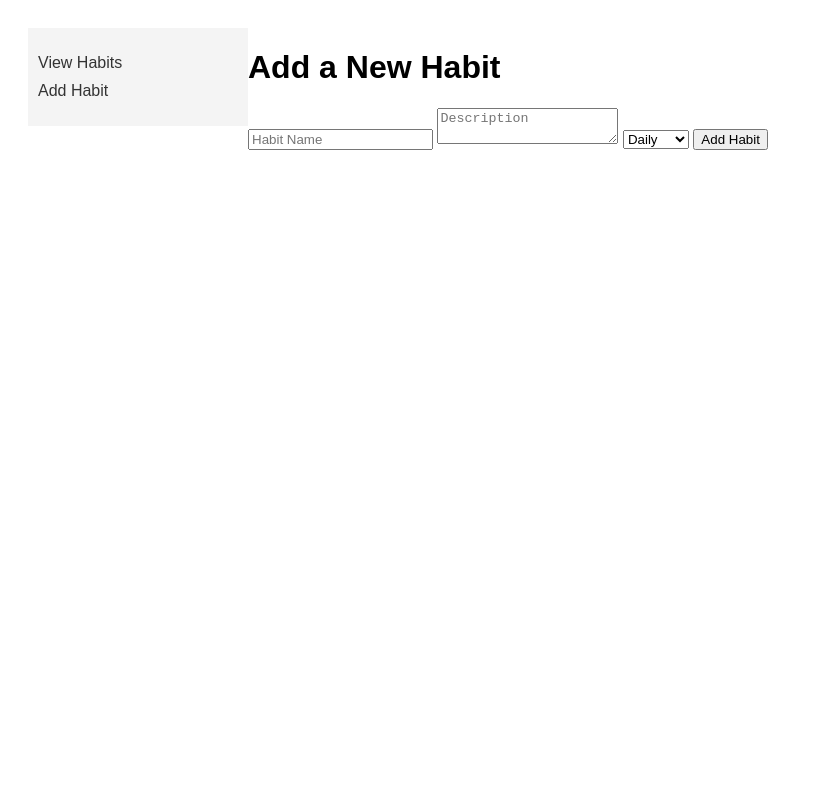
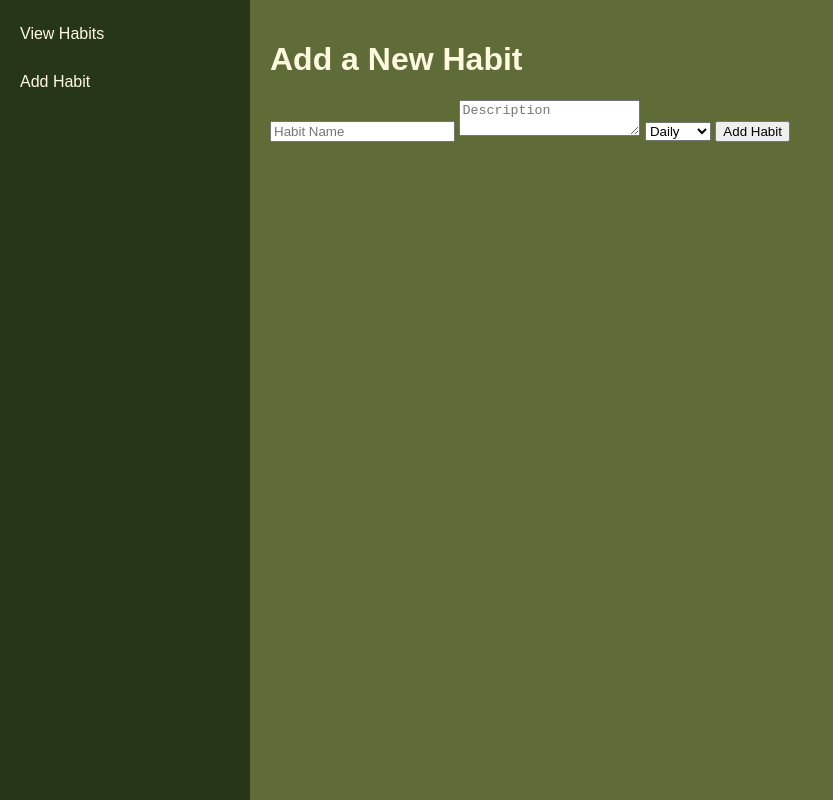
Before and after one commit to laurafigueras64/habit-tracker, a website: page frontend/add-habit.html in a window 1280 px wide. Shown: the whole page, without its empty margins (0-833 px from the left). Drawn offline with Linux system fonts and the light colour scheme.

Commit message:
menu placement and background colors

```diff
--- a/frontend/app.js
+++ b/frontend/app.js
@@ -1,6 +1,21 @@
 const form = document.getElementById('habit-form');
 const habitList = document.getElementById('habit-list');
 
+// Function to dynamically load the menu
+const loadMenu = async () => {
+    try {
+        const response = await fetch('menu.html');
+        if (!response.ok) {
+            throw new Error(`Failed to load menu: ${response.statusText}`);
+        }
+        const html = await response.text();
+        document.getElementById('menu-container').innerHTML = html;
+    } catch (error) {
+        console.error('Error loading menu:', error);
+    }
+};
+
+// Handle form submission for adding a habit
 if (form) {
     form.addEventListener('submit', async (e) => {
         e.preventDefault();
@@ -8,6 +23,7 @@ if (form) {
         const description = document.getElementById('habit-description').value;
         const frequency = document.getElementById('habit-frequency').value;
 
+        try {
             const response = await fetch('/add-habit', {
                 method: 'POST',
                 headers: { 'Content-Type': 'application/json' },
@@ -15,12 +31,18 @@ if (form) {
             });
             const result = await response.json();
             alert(result.message);
-        window.location.href = 'index.html';
+            window.location.href = 'index.html'; // Redirect to the habits page
+        } catch (error) {
+            console.error('Error adding habit:', error);
+            alert('Failed to add habit. Please try again.');
+        }
     });
 }
 
+// Load and display habits if the habit list exists
 if (habitList) {
     const loadHabits = async () => {
+        try {
             const response = await fetch('/habits');
             const habits = await response.json();
             habitList.innerHTML = habits.map(habit => `
@@ -30,24 +52,15 @@ if (habitList) {
                     <p>Frequency: ${habit.frequency}</p>
                 </div>
             `).join('');
+        } catch (error) {
+            console.error('Error loading habits:', error);
+            habitList.innerHTML = '<p>Failed to load habits. Please try again later.</p>';
+        }
     };
     loadHabits();
 }
 
+// On DOMContentLoaded, dynamically load the menu
 document.addEventListener('DOMContentLoaded', () => {
-    // Fetch the menu.html content
-    fetch('menu.html')
-        .then(response => {
-            if (!response.ok) {
-                throw new Error(`Failed to load menu: ${response.statusText}`);
-            }
-            return response.text();
-        })
-        .then(html => {
-            // Insert the menu content into the placeholder
-            document.getElementById('menu-container').innerHTML = html;
-        })
-        .catch(error => {
-            console.error('Error loading menu:', error);
+    loadMenu(); // Call the menu loading function
 });
-});
--- a/frontend/menu.html
+++ b/frontend/menu.html
@@ -1,25 +1,7 @@
+<!-- menu.html -->
 <div id="menu">
     <ul>
         <li><a href="index.html">View Habits</a></li>
         <li><a href="add-habit.html">Add Habit</a></li>
     </ul>
 </div>
-<style>
-    #menu {
-        width: 200px;
-        float: left;
-        background: #f4f4f4;
-        padding: 10px;
-    }
-    #menu ul {
-        list-style: none;
-        padding: 0;
-    }
-    #menu ul li {
-        margin-bottom: 10px;
-    }
-    #menu ul li a {
-        text-decoration: none;
-        color: #333;
-    }
-</style>
--- a/frontend/style.css
+++ b/frontend/style.css
@@ -1,7 +1,58 @@
+/* General Reset */
 body {
+    margin: 0;
     font-family: Arial, sans-serif;
-    padding: 20px;
+    display: flex; /* Flexbox layout for menu and content */
+    height: 100vh; /* Full height of the viewport */
 }
-form {
-    margin-bottom: 20px;
+
+/* Menu Styles */
+#menu-container, #menu {
+    background-color: #283618; /* Dark background for the menu */
+    color: #FEFAE0;
+    width: 250px; /* Fixed width for the menu */
+    height: 100vh; /* Full height of the viewport */
+    position: fixed; /* Sticks the menu to the left */
+    top: 0; /* Aligns the menu to the top */
+    left: 0; /* Aligns the menu to the left */
+    overflow-y: auto; /* Scroll if content overflows */
+    display: flex;
+    flex-direction: column; /* Stack menu items vertically */
+    padding: 10px 0;
 }
+
+/* Menu List */
+#menu ul {
+    list-style: none; /* Remove default list styles */
+    padding: 0;
+    margin: 0;
+}
+
+/* Menu Items */
+#menu ul li {
+    margin: 0;
+}
+
+/* Menu Links */
+#menu ul li a {
+    display: block; /* Make the entire item clickable */
+    padding: 15px 20px; /* Add padding for links */
+    color: #FEFAE0; /* Link text color */
+    text-decoration: none; /* Remove underline from links */
+    transition: background-color 0.3s; /* Smooth hover effect */
+}
+
+/* Hover Effect */
+#menu ul li a:hover {
+    background-color: #32441e; /* Slightly lighter background for hover */
+}
+
+/* Content Styles */
+#content {
+    background-color: #606C38; /* Dark background for the menu */
+    color: #FEFAE0;
+    margin-left: 250px; /* Leave space for the menu */
+    padding: 20px; /* Add padding to content */
+    flex: 1; /* Allow content to grow */
+    overflow-y: auto; /* Scroll if content overflows */
+}
```
Lines whose indentation alone changed are shown as unchanged.
